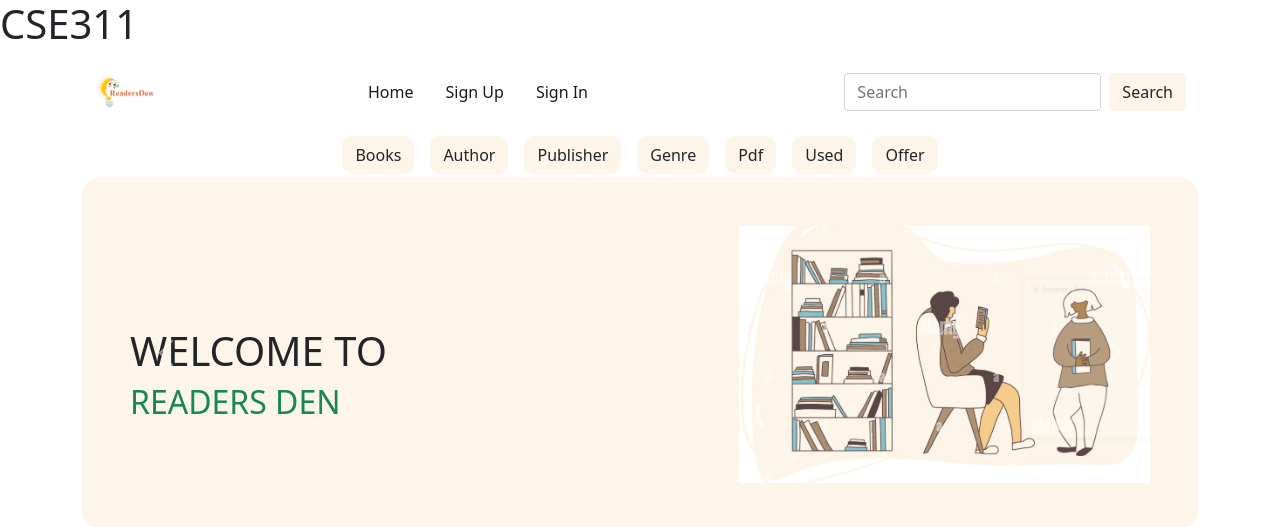
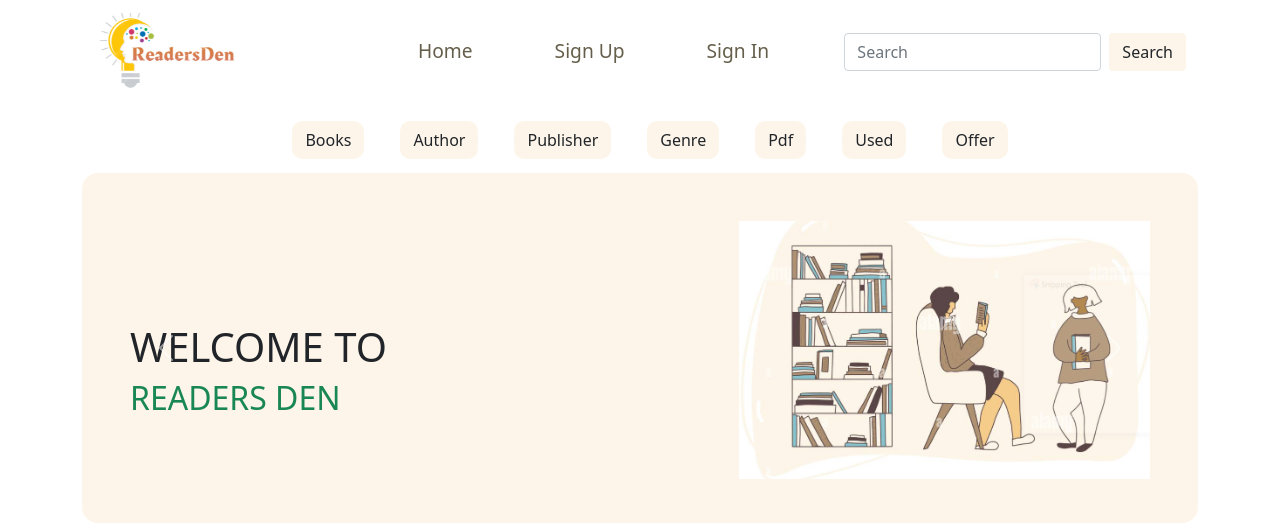
Before and after one commit to medhuuuu/Reader-s-Den-CSE311-, a PHP site: page / in a window 1280 px wide. Shown: the top 527 px of the page. Run offline with PHP 8.4, Linux system fonts and the light colour scheme.

Commit message:
Add files via upload

```diff
--- a/css/style.css
+++ b/css/style.css
@@ -6,11 +6,33 @@
 .inp{
     background-color: #fdf5ea ;
 }
+
+.inp:hover, .homie:hover {
+    background-color: #f2dea2;
+    color: azure;
+    box-shadow: inset 0 0 0 5px #f2dea2;
+}
+
 .homie{
     background-color: #fdf5ea;
     border-radius: 10px;
-
+    margin-left: 20px;
+    margin-bottom: 10px;
+    margin-top: 10px;
 }
 .bgg{
     background-color: white;
 }
+
+.nav-option{
+    margin-left: 50px;
+    font-size: larger;
+}
+
+.navbar-light .navbar-nav .nav-link.active, .navbar-light .navbar-nav .show>.nav-link {
+    color: rgb(74 66 43 / 85%);
+}
+
+.w-25 {
+    width: 60%!important;
+}
--- a/index.html
+++ b/index.html
@@ -4,18 +4,18 @@
     <meta charset="UTF-8">
     <meta http-equiv="X-UA-Compatible" content="IE=edge">
     <meta name="viewport" content="width=device-width, initial-scale=1.0">
-    <title>Document</title>
+    <title>Readers Den</title>
+    <link rel="shortcut icon" href="images/icon.png" type="image/x-icon">
     <link href="https://cdn.jsdelivr.net/npm/bootstrap@5.1.3/dist/css/bootstrap.min.css" rel="stylesheet" integrity="sha384-1BmE4kWBq78iYhFldvKuhfTAU6auU8tT94WrHftjDbrCEXSU1oBoqyl2QvZ6jIW3" crossorigin="anonymous">
     <link rel="stylesheet" href="css/style.css">
 </head>
 <body>
-  <h1>CSE311</h1>
     <header class="container">
 
       <nav class="navbar navbar-expand-lg navbar-light mb-2 bgg">
         <div class="container-fluid">
           <a class="navbar-brand" href="#">
-            <img class="w-25" src="images/logo.PNG" alt="">
+            <img class="w-25 nav-image" src="images/logo.PNG" alt="">
           </a>
           <button class="navbar-toggler" type="button" data-bs-toggle="collapse" data-bs-target="#navbarSupportedContent" aria-controls="navbarSupportedContent" aria-expanded="false" aria-label="Toggle navigation">
             <span class="navbar-toggler-icon"></span>
@@ -23,13 +23,13 @@
           <div class="collapse navbar-collapse" id="navbarSupportedContent">
             <ul class="navbar-nav me-auto mb-2 mb-lg-0">
               <li class="nav-item p-2 ">
-                <a class="nav-link active  " aria-current="page" href="#">Home</a>
+                <a class="nav-link active nav-option" aria-current="page" href="#">Home</a>
               </li>
               <li class="nav-item p-2 ">
-                <a class="nav-link active  " href="#">Sign Up</a>
+                <a class="nav-link active  nav-option" href="#">Sign Up</a>
               </li>
               <li class="nav-item p-2 ">
-                <a class="nav-link active " href="#">Sign In</a>
+                <a class="nav-link active nav-option" href="#">Sign In</a>
               </li>
 
 
```
Also changed, not shown: images/icon.PNG (added).
